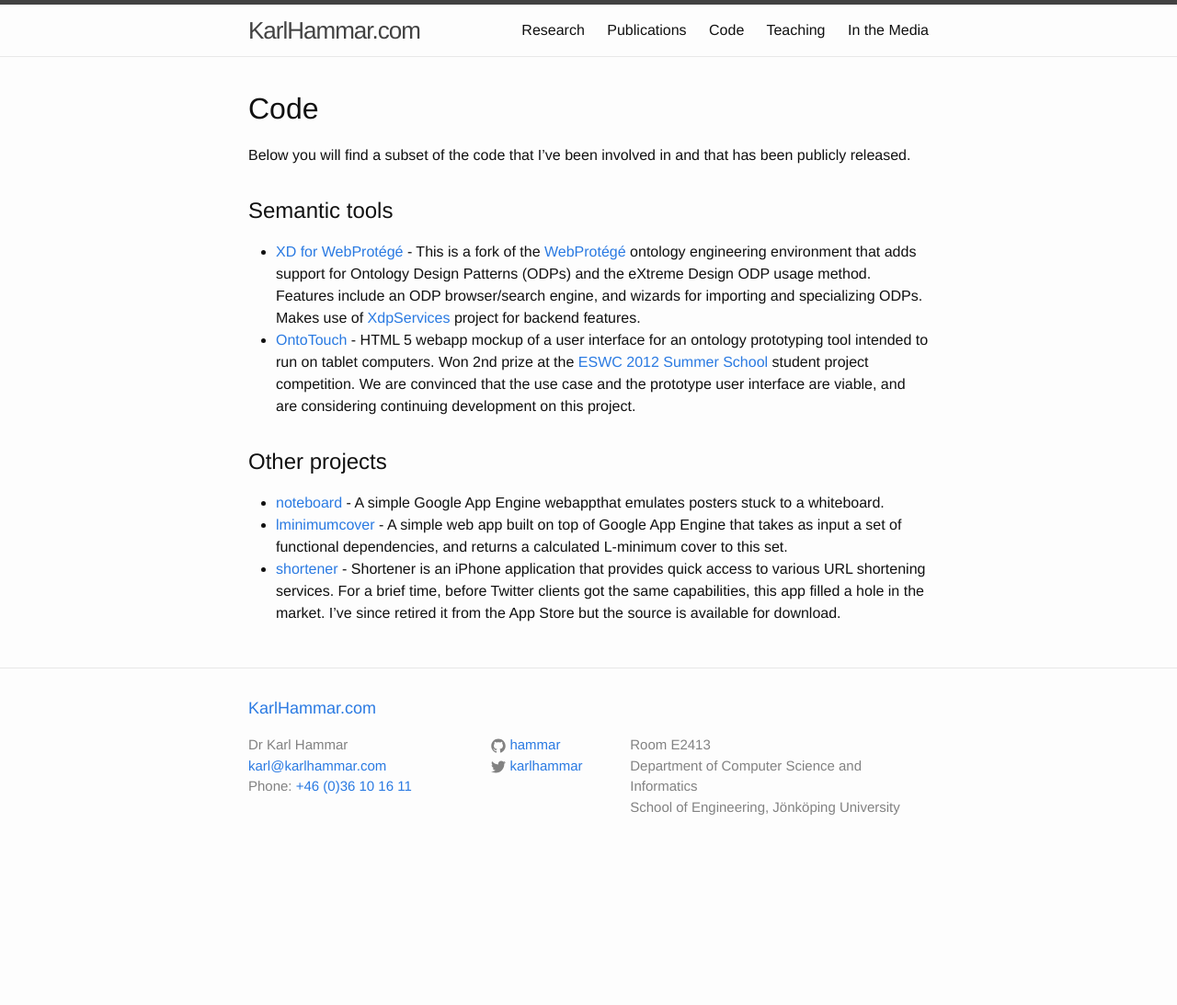
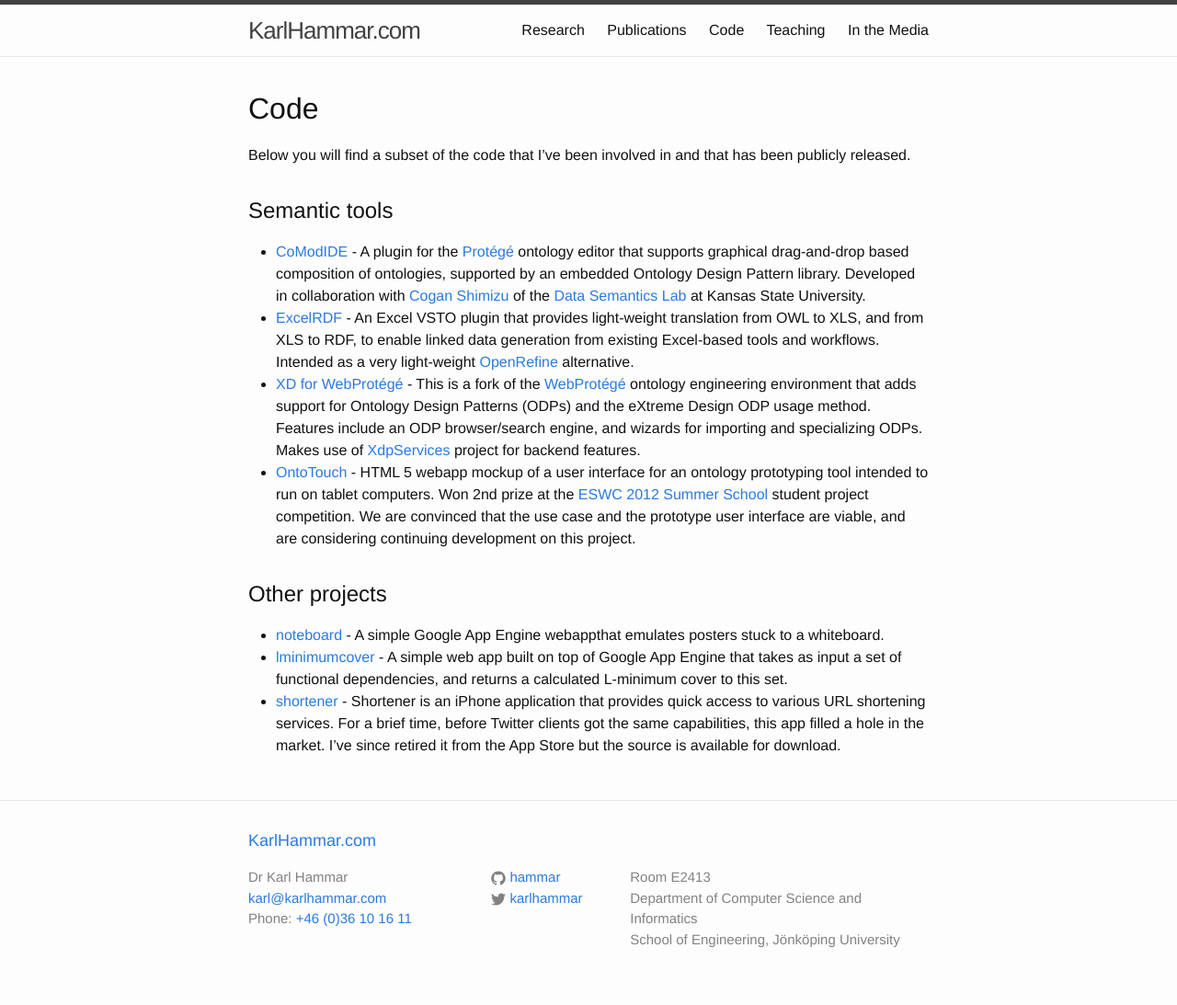
Before and after one commit to hammar/hammar.github.io, a Jekyll site: the page built from 03-code.md, in a window 1280 px wide. Shown: the whole page at 92% size. Built offline with Jekyll 4.4.1, drawn with Linux system fonts in a browser that asks for light colours; before the commit the page ends 949 px from its top, so only the background shows below that.

Commit message:
Update 03-code.md

```diff
--- a/03-code.md
+++ b/03-code.md
@@ -8,6 +8,8 @@ Below you will find a subset of the code that I've been involved in and that has
 
 ## Semantic tools
 
+* [CoModIDE](https://comodide.com) - A plugin for the [Protégé](https://protege.stanford.edu) ontology editor that supports graphical drag-and-drop based composition of ontologies, supported by an embedded Ontology Design Pattern library. Developed in collaboration with [Cogan Shimizu](http://coganshimizu.com) of the [Data Semantics Lab](http://daselab.cs.ksu.edu) at Kansas State University.
+* [ExcelRDF](http://karlhammar.com/ExcelRDF/) - An Excel VSTO plugin that provides light-weight translation from OWL to XLS, and from XLS to RDF, to enable linked data generation from existing Excel-based tools and workflows. Intended as a very light-weight [OpenRefine](http://openrefine.org) alternative.
 * [XD for WebProtégé](https://github.com/hammar/webprotege) - This is a fork of the [WebProtégé](https://github.com/protegeproject/webprotege) ontology engineering environment that adds support for Ontology Design Patterns (ODPs) and the eXtreme Design ODP usage method. Features include an ODP browser/search engine, and wizards for importing and specializing ODPs. Makes use of [XdpServices](https://github.com/hammar/XdpServices) project for backend features.
 * [OntoTouch](http://www.ontotouch.com/) - HTML 5 webapp mockup of a user interface for an ontology prototyping tool intended to run on tablet computers. Won 2nd prize at the [ESWC 2012 Summer School](http://summerschool2012.eswc-conferences.org/) student project competition. We are convinced that the use case and the prototype user interface are viable, and are considering continuing development on this project.
 
```
